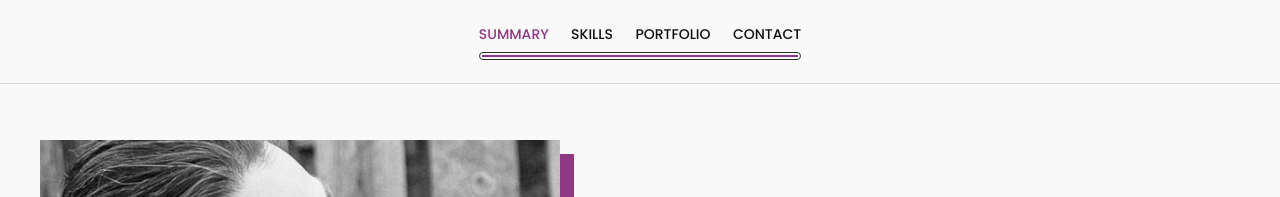
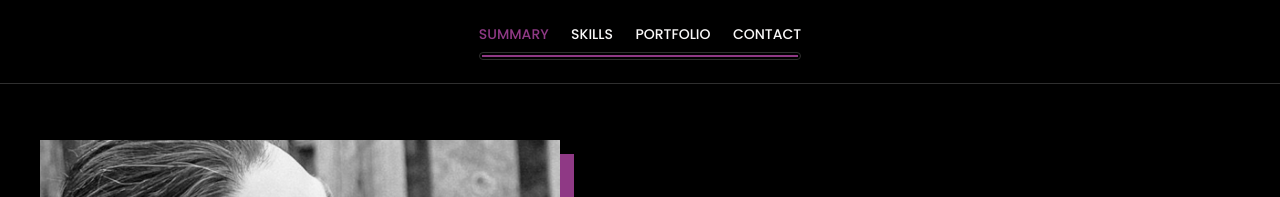
Before and after one commit to teraenas/mihaidragan.github.io, a plain HTML site: page index.html in a window 1280 px wide. Both pictures are taken after a click on the element 30 px from the left and 770 px from the top of the page. Shown: the top 197 px of the page. Drawn offline with nearby package versions, Linux system fonts and the light colour scheme.

Commit message:
added theme storage

```diff
--- a/index.html
+++ b/index.html
@@ -22,7 +22,7 @@
     <title>Resume</title>
 </head>
 
-<body>
+<body class="light">
     <main>
         <header class="main-header">
             <div class="container"></div>
@@ -258,7 +258,7 @@
                         <i class="fa-solid fa-arrow-right-arrow-left"></i>
                     </div>
                     <div id="theme-switcher__indicator">
-                        <i class="fa-solid fa-moon"></i>
+                        <i class="fa-solid fa-sun"></i>
                     </div>
                 </div>
             </div>
--- a/scripts/main.js
+++ b/scripts/main.js
@@ -23,6 +23,29 @@ const observer = new IntersectionObserver(
   { threshold: 0.5 }
 );
 
+const initTheme = () => {
+  const theme = localStorage.getItem('theme');
+  if (!theme) {
+    themeSwitcher.checked = false;
+    setTheme('light');
+  } else {
+    themeSwitcher.checked = theme === 'light' ? false : true;
+    setTheme(theme);
+  }
+};
+
+const setTheme = theme => {
+  localStorage.setItem('theme', theme);
+  const indicator = document.getElementById('theme-switcher__indicator');
+  if (theme === 'light') {
+    document.body.classList.replace('dark', 'light');
+    indicator.innerHTML = '<i class="fa-solid fa-sun"></i>';
+  } else {
+    document.body.classList.replace('light', 'dark');
+    indicator.innerHTML = '<i class="fa-solid fa-moon"></i>';
+  }
+};
+
 addEventListener('DOMContentLoaded', () => {
   const viewNodes = [...document.querySelectorAll('.view')];
 
@@ -40,14 +63,10 @@ addEventListener('DOMContentLoaded', () => {
   );
 
   mainNav = new ScrollProgressNavigation(header);
-  themeSwitcher.checked = false;
+  initTheme();
   scrollTo(0, 0);
 });
 
 themeSwitcher.addEventListener('click', e => {
-  const indicator = document.getElementById('theme-switcher__indicator');
-  indicator.innerHTML = e.target.checked
-    ? '<i class="fa-solid fa-sun"></i>'
-    : '<i class="fa-solid fa-moon"></i>';
-  document.body.classList.toggle('light', e.target.checked);
+  setTheme(e.target.checked === true ? 'dark' : 'light');
 });
--- a/styles/global.css
+++ b/styles/global.css
@@ -23,6 +23,13 @@
   --final-scale: 1;
 
   --animation-duration: 600ms;
+}
+
+.dark {
+  --clr-background: var(--clr-bg-dark);
+  --clr-header-background: var(--clr-header-background-dark);
+  --clr-text: var(--clr-text-light);
+  --clr-border: var(--clr-border-dark);
 }
 
 .light {
@@ -53,11 +60,6 @@ a:active {
 }
 
 body {
-  --clr-background: var(--clr-bg-dark);
-  --clr-header-background: var(--clr-header-background-dark);
-  --clr-text: var(--clr-text-light);
-  --clr-border: var(--clr-border-dark);
-
   width: 100vw;
   min-height: 100vh;
   overflow-x: hidden;
@@ -143,11 +145,8 @@ h4 {
 .boxed-title {
   display: inline-block;
   padding: 0.75em 1.5em;
+  color: var(--clr-text-light);
   background-color: var(--clr-theme);
-}
-
-.light .boxed-title {
-  color: var(--clr-text-light);
 }
 
 .styled-title {
```
